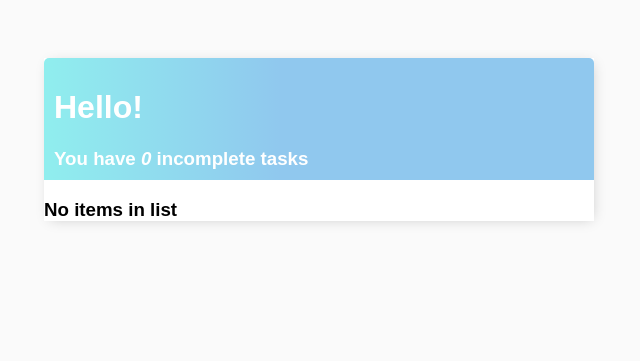
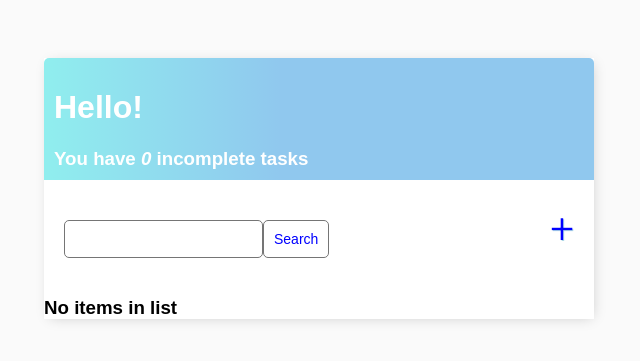
Before and after one commit to Roman-24/ToDoList-app, a Django app: page / in a window 1280 px wide. Shown: the top 361 px of the page, without its empty margins (321-961 px from the left). Run offline with Django 3.2, Linux system fonts and the light colour scheme; data that the repository does not hold is empty.

Commit message:
task list style done

```diff
--- a/todo_list/base/templates/base/main.html
+++ b/todo_list/base/templates/base/main.html
@@ -38,7 +38,7 @@
 
             input {
                 outline: none;
-                border: none;
+                /*border: none;*/
             }
 
             .header-bar {
@@ -97,6 +97,51 @@
                 line-height: 0;
                 padding: 20px;
             }
+
+            #add-link {
+                color: blue;
+                text-decoration: none;
+                font-size: 42px;
+                text-shadow: 1px 1px lightblue;
+            }
+
+            .search-add-wrapper {
+                display: flex;
+                justify-content: space-between;
+                align-items: center;
+                padding: 20px;
+            }
+
+            /* button */
+            input[type=text],
+            input[type=password],
+            textarea {
+                border: 1px solid #757575;
+                border-radius: 5px;
+                padding: 10px;
+                width: 90%;
+            }
+
+            label {
+                /*padding-top: 10px !important;*/
+                display: block;
+            }
+
+            ::placeholder {
+                font-weight: 300;
+                opacity: 0.5;
+            }
+
+            .button {
+                border: 1px solid #757575;
+                background-color: #FFF;
+                color: blue;
+                padding: 10px;
+                font-size: 14px;
+                border-radius: 5px;
+                cursor: pointer;
+                text-decoration: none;
+            }
         </style>
 
     </head>
--- a/todo_list/base/templates/base/task_list.html
+++ b/todo_list/base/templates/base/task_list.html
@@ -1,6 +1,7 @@
 
 {% extends 'base/main.html' %}
 {% block content %}
+
 
 <div class="header-bar">
     <div>
@@ -10,15 +11,15 @@
 </div>
 
 
+<div class="search-add-wrapper">
+    <form method="GET" style="margin-top: 20px; display: flex;">
+        <input type="text" name="search-area" value="{{search_input}}">
+        <input class="button" type="submit" value="Search">
+    </form>
 
-<!--
-<a href="{% url 'task-create' %}">Add Task</a>
+    <a id="add-link" href="{% url 'task-create' %}">&#x2b</a>
+</div>
 
-<form method="GET">
-    <input type="text" name="search-area" value="{{search_input}}">
-    <input type="submit" value="Search">
-</form>
--->
 
 <div class="task-items-wrapper">
     {% for task in tasks %}
@@ -45,4 +46,5 @@
     {% endfor %}
 </div>
 
+
 {% endblock content %}
```
